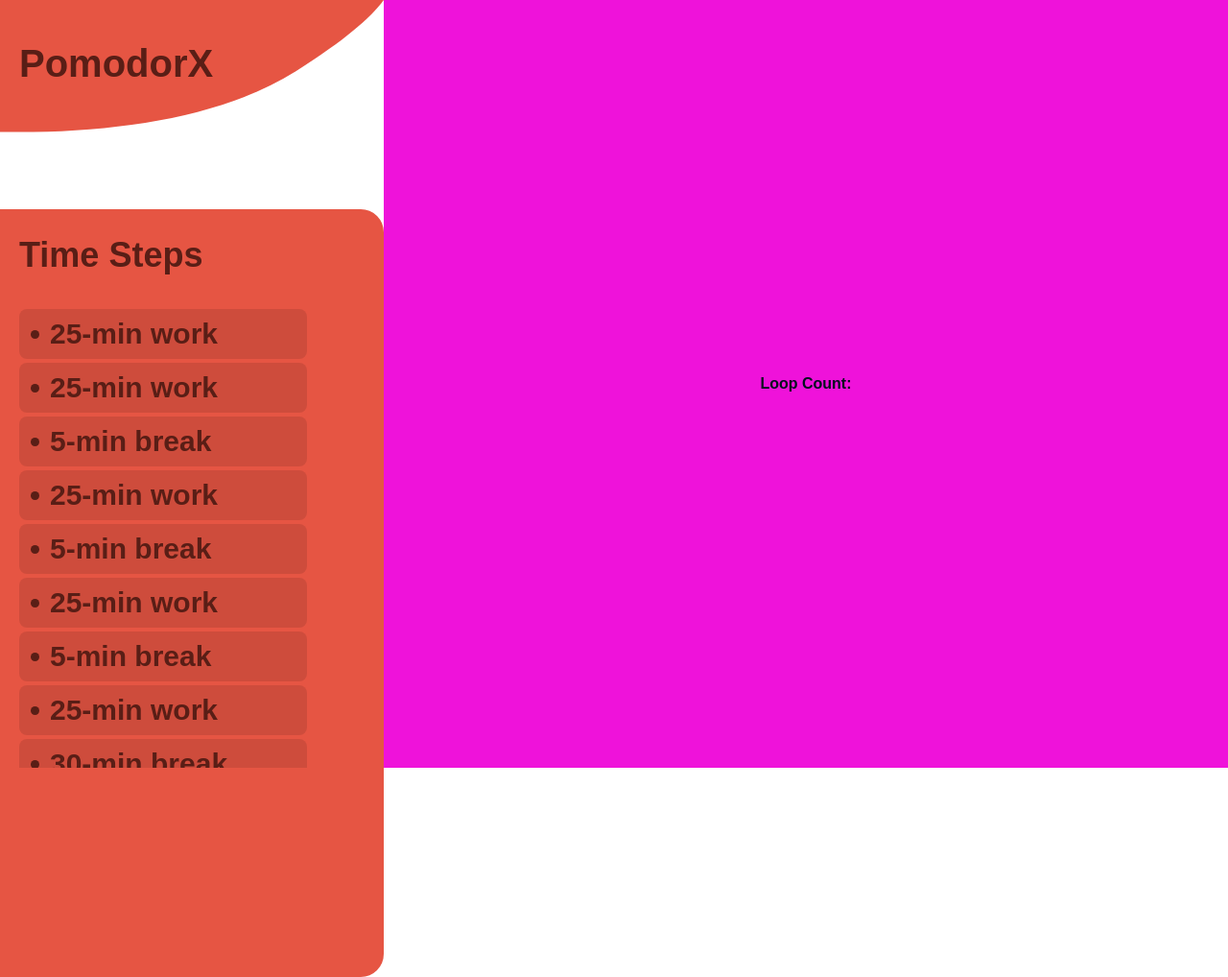
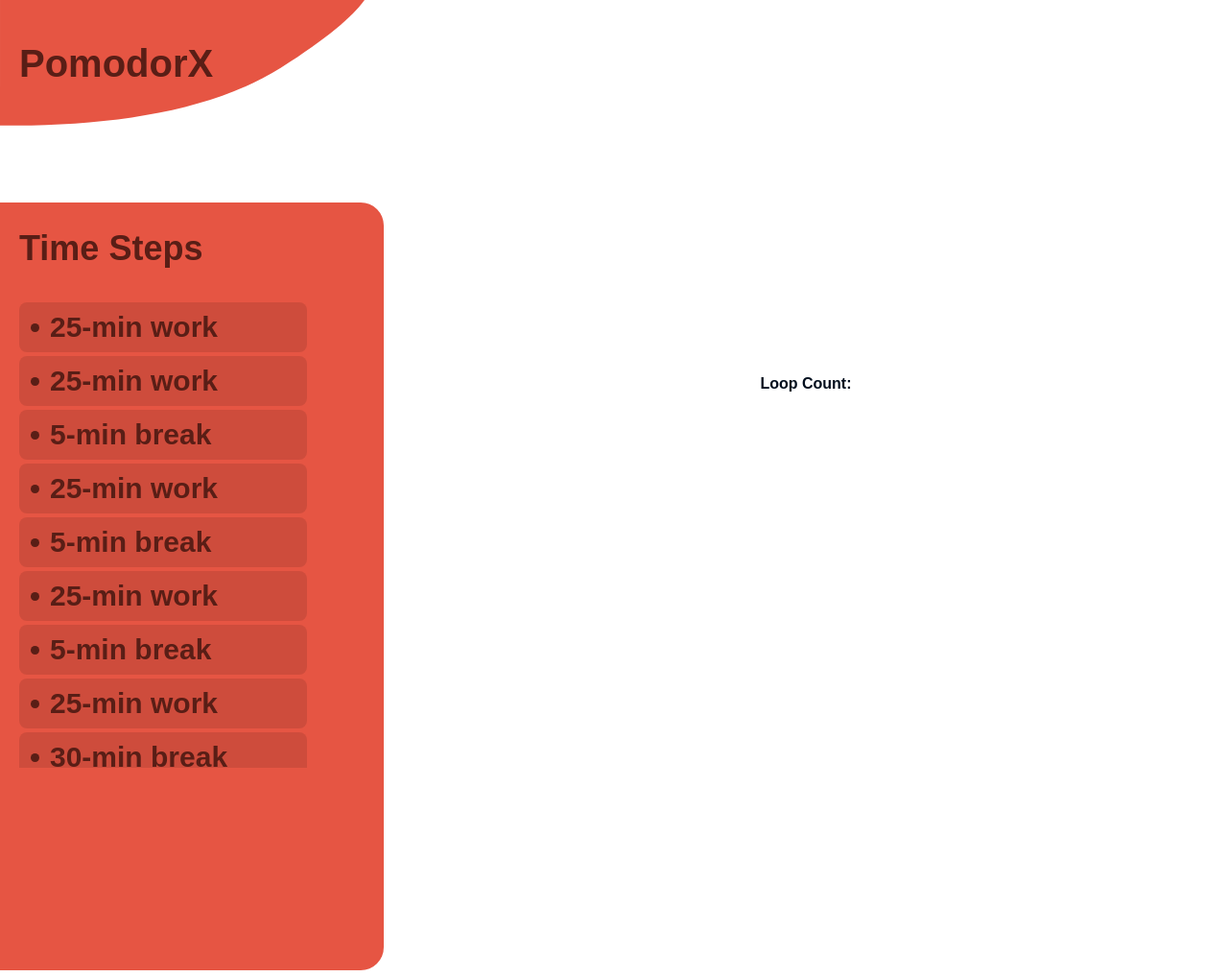
Before and after one commit to HasanMdArik/PomodorX, a Gatsby site: page / in a window 1280 px wide. Shown: the whole page at 96% size. Built offline with nearby package versions, Linux system fonts and the light colour scheme; Gatsby itself is replaced by a stand-in of ours; a web font is replaced by a local one.

Commit message:
width changed of side-menu and logo

```diff
--- a/src/pages/index.tsx
+++ b/src/pages/index.tsx
@@ -32,7 +32,7 @@ const IndexPage = () => {
       <main id="main" className={"flex " + stateNames[state]}>
         <div className="h-screen">
           <div className="relative mb-20">
-            <svg width="400" viewBox="0 0 561 193" fill="none">
+            <svg width="380" viewBox="0 0 561 193" fill="none">
               <path
                 fillRule="evenodd"
                 clipRule="evenodd"
@@ -49,11 +49,7 @@ const IndexPage = () => {
           <TimeSteps state={state} />
         </div>
 
-        <div
-          // ! To be removed
-          style={{ background: "#ef12da" }}
-          className="flex w-full h-screen justify-center items-center"
-        >
+        <div className="flex w-full h-screen justify-center items-center">
           <div>
             {/* !!! To Be Added As A Component */}
             <h2>Loop Count:</h2>
```
